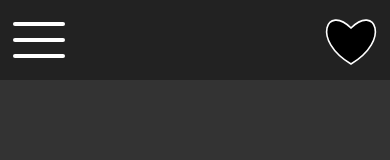
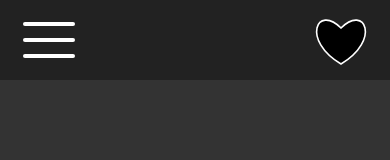
Before and after one commit to naranjujeli/website-template-02, a React (Create React App) app: page / in a window 390 px wide. Shown: the top 160 px of the page. Built offline with nearby package versions, Linux system fonts and the light colour scheme.

Commit message:
Minor CSS adjustments in NavigationBar
Display a pointer when entering the toggler with the mouse. Change grid
proportions.

```diff
--- a/src/styles/NavigationBar.css
+++ b/src/styles/NavigationBar.css
@@ -5,6 +5,7 @@
 
     display: grid;
     justify-items: center;
+    align-items: center;
 
     grid-template-rows: 100%;
 
@@ -13,7 +14,8 @@
 
 .Logo {
     aspect-ratio: 1/1;
-    height: 100%;
+    max-width: 100%;
+    max-height: 100%;
 
     /* So the browser doesn't display any indicators of selection while tapping */
     outline: none;
--- a/src/styles/small/NavigationBar-sm.css
+++ b/src/styles/small/NavigationBar-sm.css
@@ -2,7 +2,7 @@
     .NavigationBar {
         height: 80px;
 
-        grid-template-columns: 20% auto 20%;
+        grid-template-columns: 25% auto 25%;
     }
 
     .Logo {
@@ -11,9 +11,16 @@
 
     .NavigationBarToggler {
         aspect-ratio: 1/1;
-        height: 100%;
+        max-width: 100%;
+        max-height: 100%;
 
         display: block;
+
+        outline: none;
+        user-select: none;
+        -webkit-tap-highlight-color:  rgba(0, 0, 0, 0);
+
+        cursor: pointer;
     }
 
     .NavigationBarToggler path {
```
